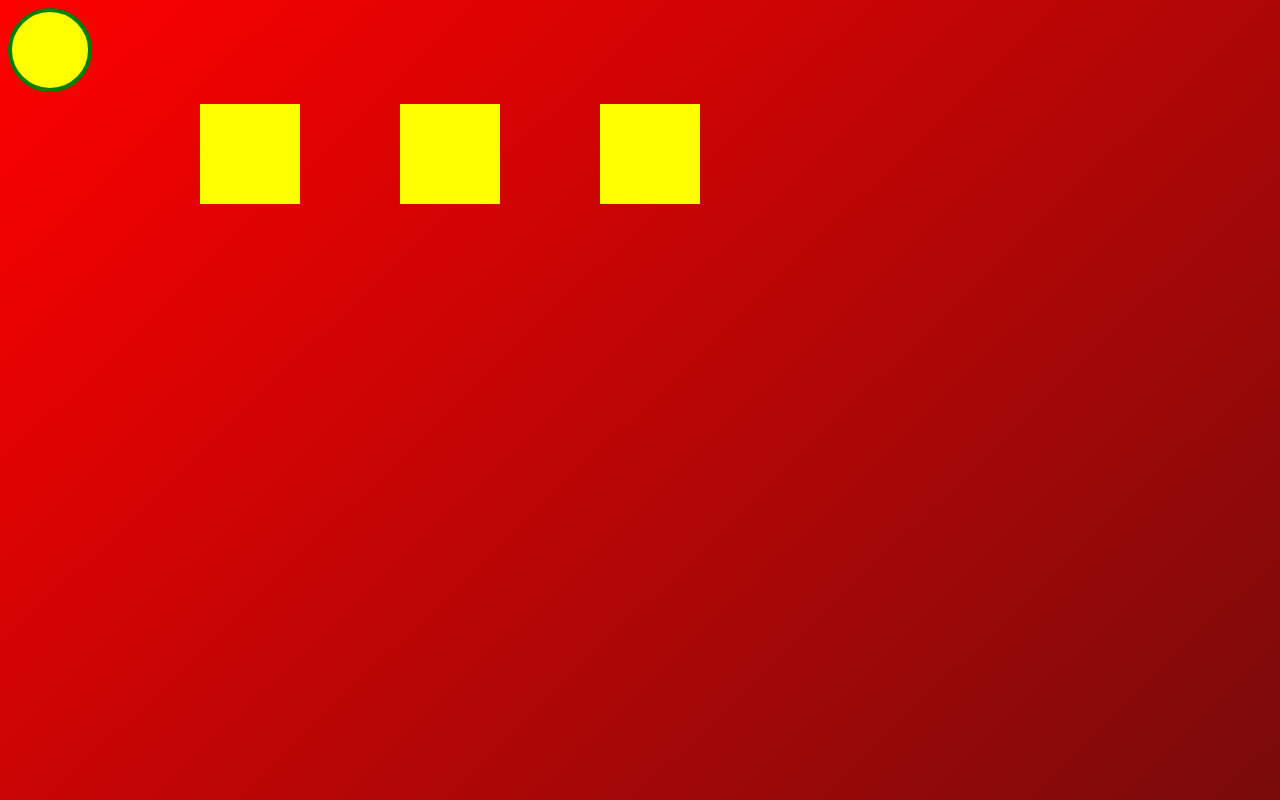
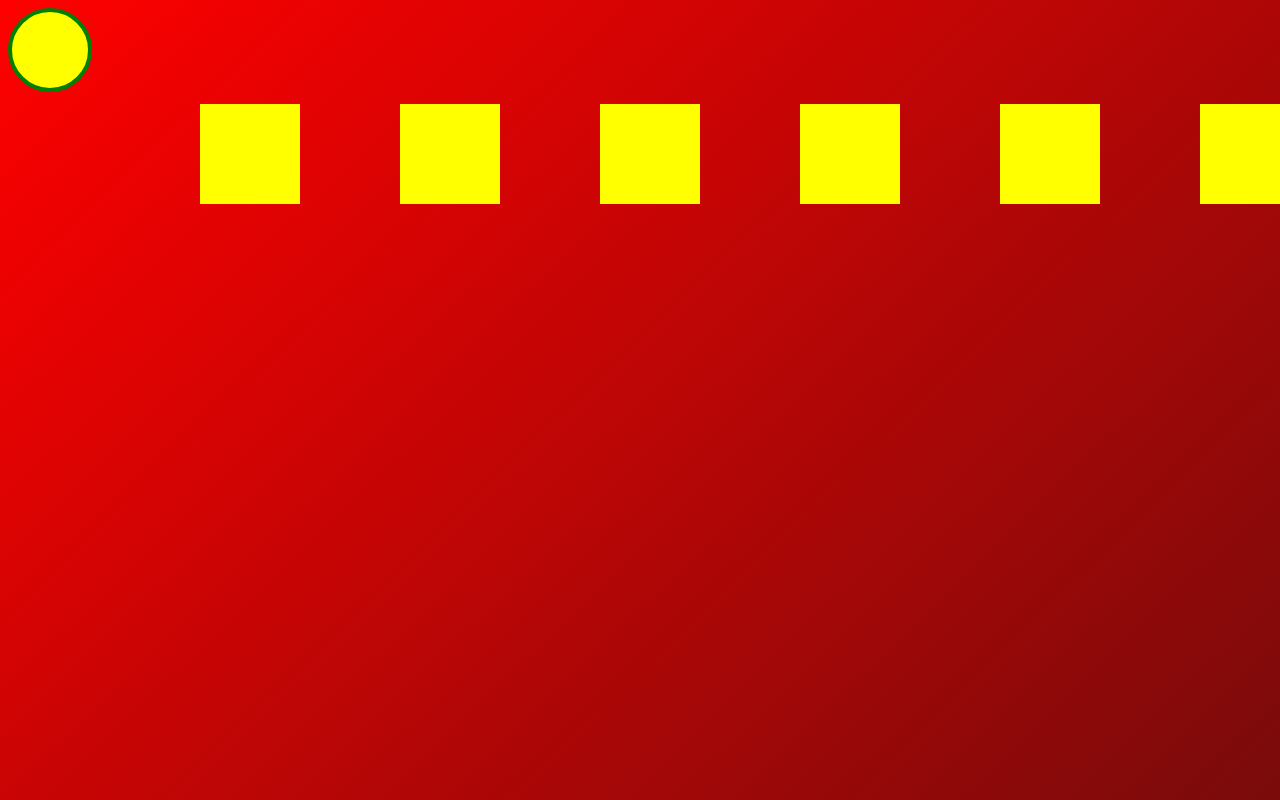
Before and after one commit to KUSHA-BK/TestLoad.github.io, a plain HTML site: page index.html in a window 1280 px wide. Drawn offline with Linux system fonts and the light colour scheme.

Commit message:
Update index.html

```diff
--- a/index.html
+++ b/index.html
@@ -16,5 +16,8 @@
 <div/>
 <div/>
 <div/>
+<div/>
+<div/>
+<div/>
   </body>
 </html>
```
